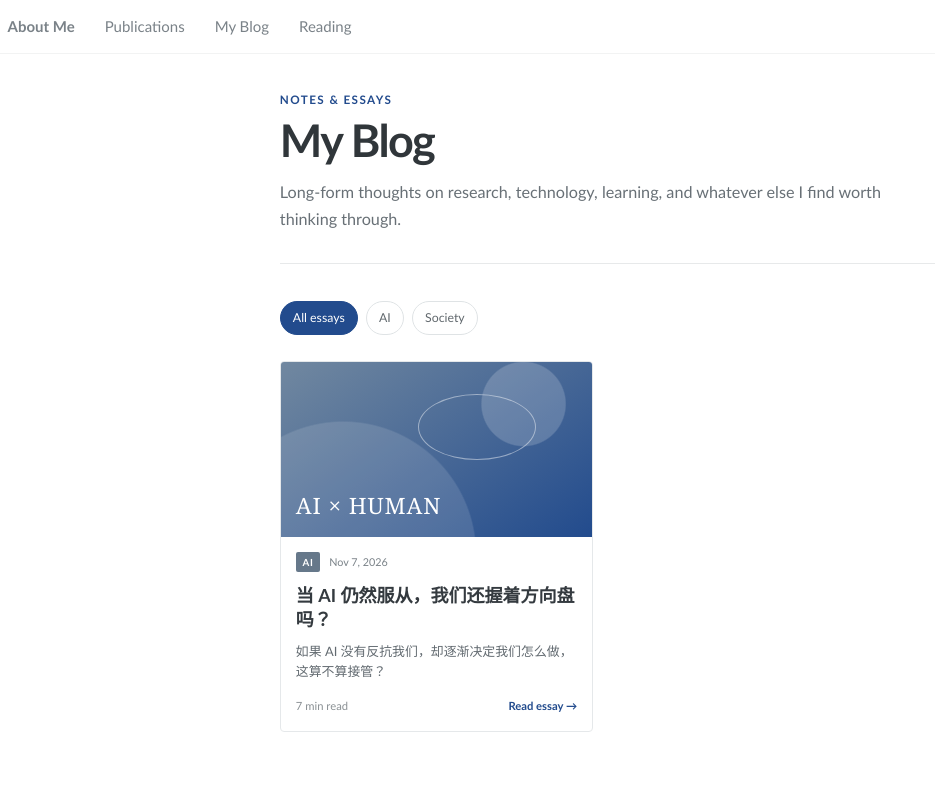
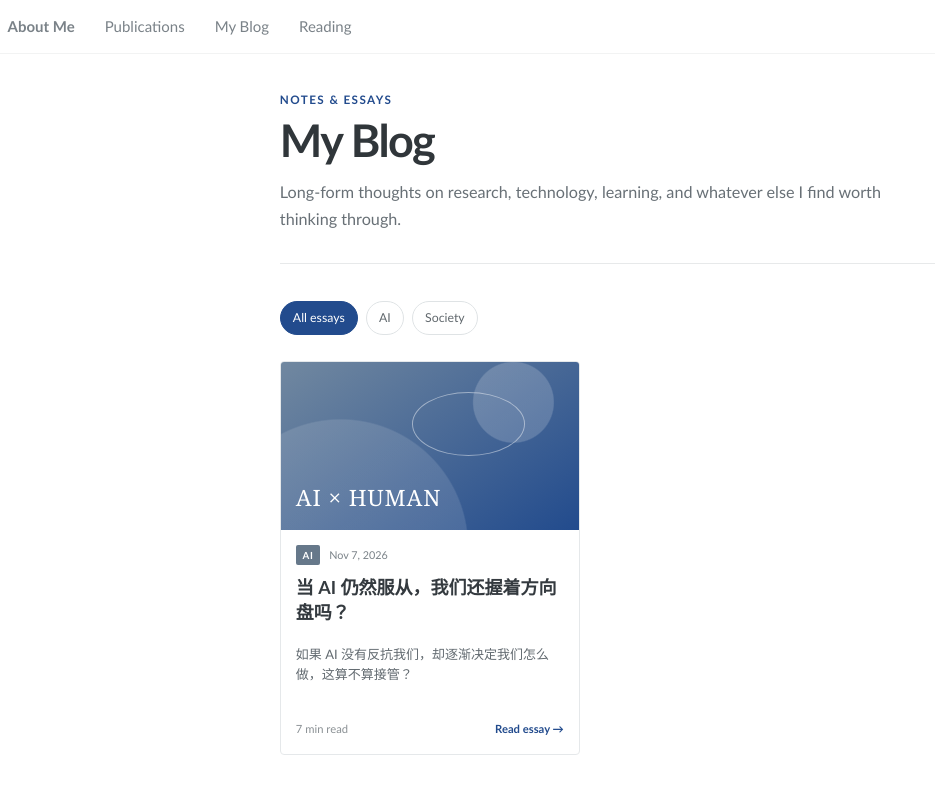
Before and after one commit to Cathylixi/Cathylixi.github.io, a Jekyll site: the page built from _pages/blog.md, in a window 1280 px wide. Shown: the top 794 px of the page, without its empty margins (0-935 px from the left). Built offline with Jekyll 4.4.1, drawn with Linux system fonts in a browser that asks for light colours.

Commit message:
Keep blog cards compact at larger scales

```diff
--- a/_sass/_blog.scss
+++ b/_sass/_blog.scss
@@ -84,12 +84,15 @@
 
 .blog-archive {
   display: grid;
-  grid-template-columns: repeat(3, minmax(0, 1fr));
-  gap: 2.5rem 1.5rem;
+  grid-template-columns: repeat(auto-fill, 300px);
+  justify-content: start;
+  gap: 38px 24px;
   padding-bottom: 9rem;
 }
 
 .blog-card {
+  width: 300px;
+  max-width: 100%;
   margin: 0;
   min-width: 0;
 
@@ -219,19 +222,21 @@
 }
 
 .page__content .blog-card h2 {
+  min-height: 3.25em;
   margin: 0;
   color: #343a3f;
-  font-size: 1.2rem;
+  font-size: 18px;
   line-height: 1.35;
   transition: color 150ms ease;
 }
 
 .page__content .blog-card__summary {
   display: -webkit-box;
+  min-height: 4.65em;
   margin: 0.65rem 0 1.1rem;
   overflow: hidden;
   color: #626a70;
-  font-size: 0.86rem;
+  font-size: 13px;
   line-height: 1.55;
   -webkit-box-orient: vertical;
   -webkit-line-clamp: 3;
@@ -427,12 +432,6 @@
   text-align: right;
 }
 
-@media (max-width: 900px) {
-  .blog-archive {
-    grid-template-columns: repeat(2, minmax(0, 1fr));
-  }
-}
-
 @media (max-width: 600px) {
   .blog-home__intro {
     margin-top: 1rem;
@@ -443,9 +442,13 @@
   }
 
   .blog-archive {
-    grid-template-columns: 1fr;
+    grid-template-columns: minmax(0, 300px);
     gap: 1.75rem;
     padding-bottom: 7rem;
+  }
+
+  .blog-card {
+    width: 100%;
   }
 
   .blog-card__content {
```
